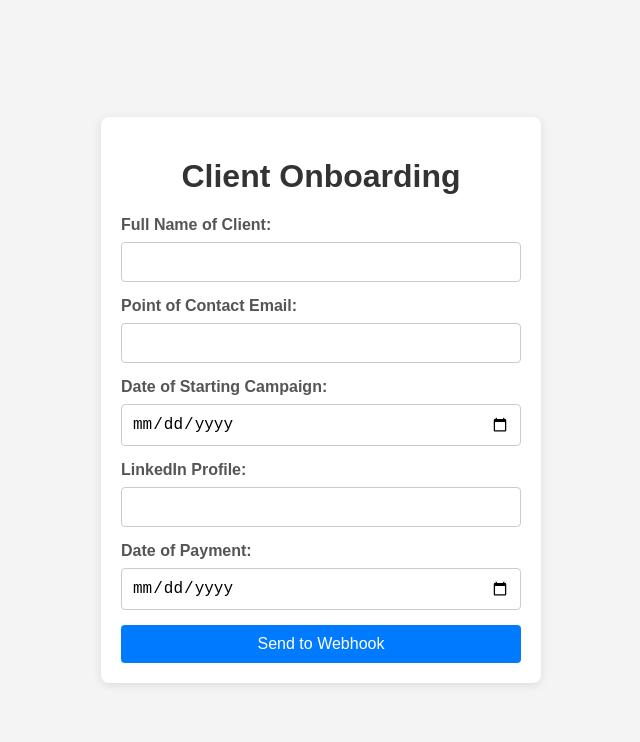
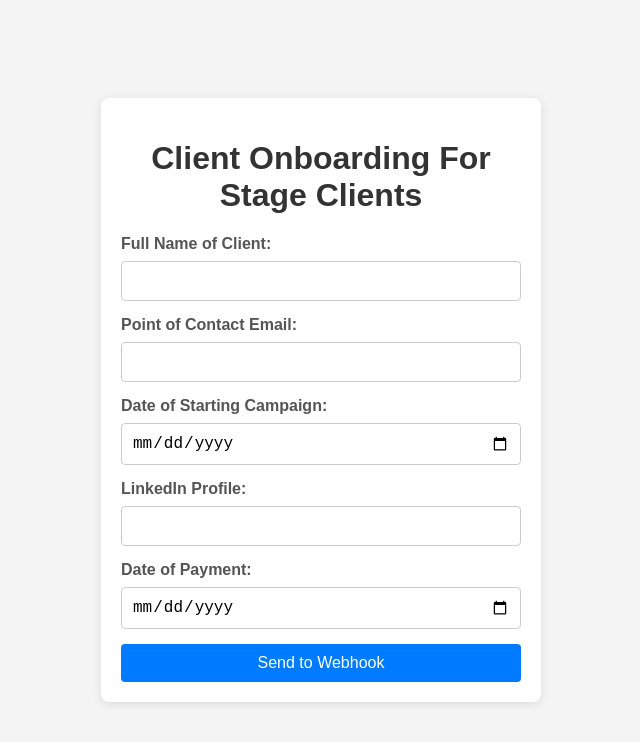
Before and after one commit to jonathangetonapod/stage_client_onboarding, a website: page public/index.html in a window 1280 px wide. Shown: the whole page, without its empty margins (319-959 px from the left). Drawn offline with Linux system fonts and the light colour scheme.

Commit message:
new heading

```diff
--- a/public/index.html
+++ b/public/index.html
@@ -69,7 +69,7 @@
 </head>
 <body>
     <form id="webhookForm">
-        <h1>Client Onboarding</h1>
+        <h1>Client Onboarding For Stage Clients</h1>
 
         <label for="clientFullName">Full Name of Client:</label>
         <input type="text" id="clientFullName" name="clientFullName" required>
```
